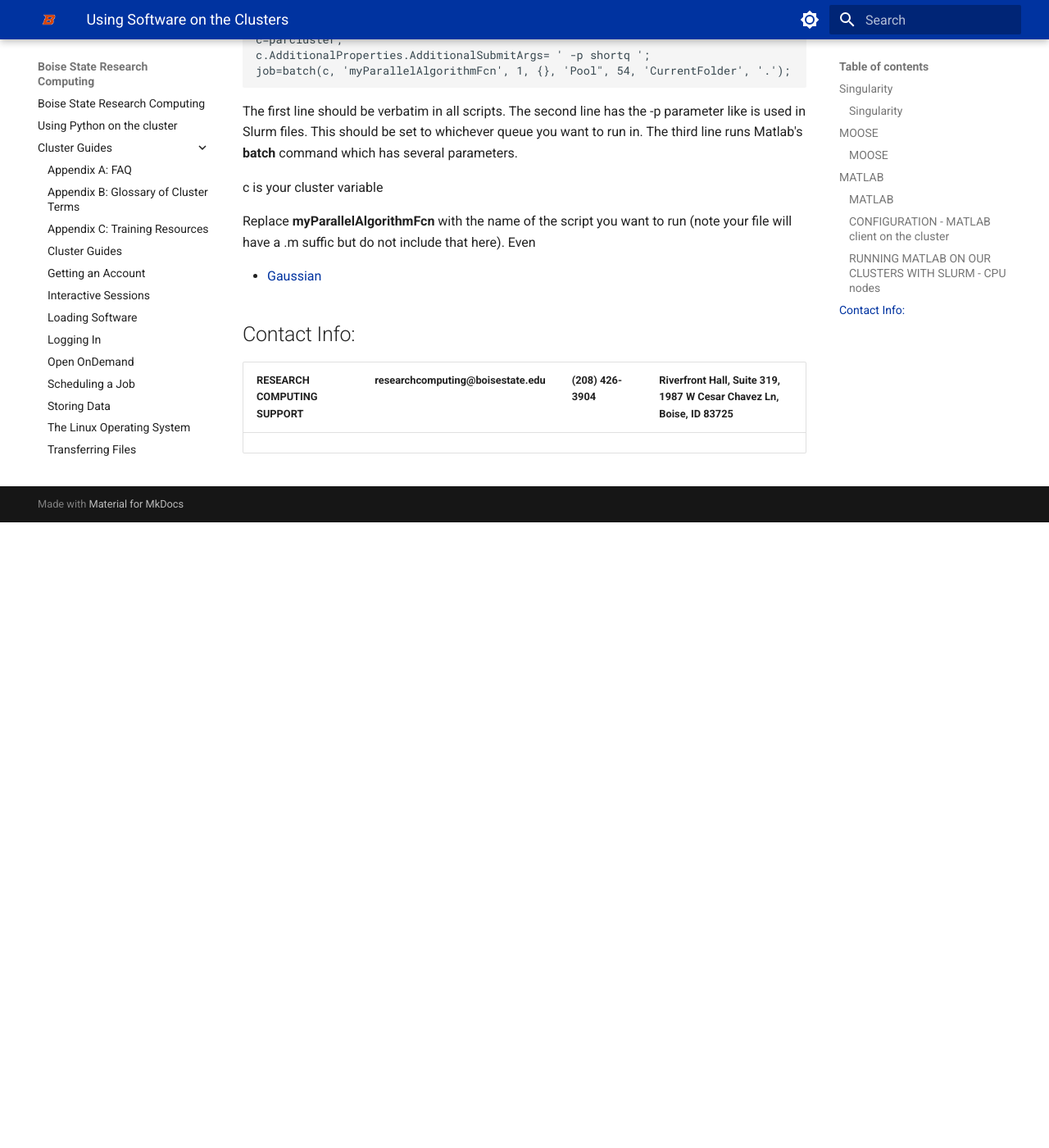
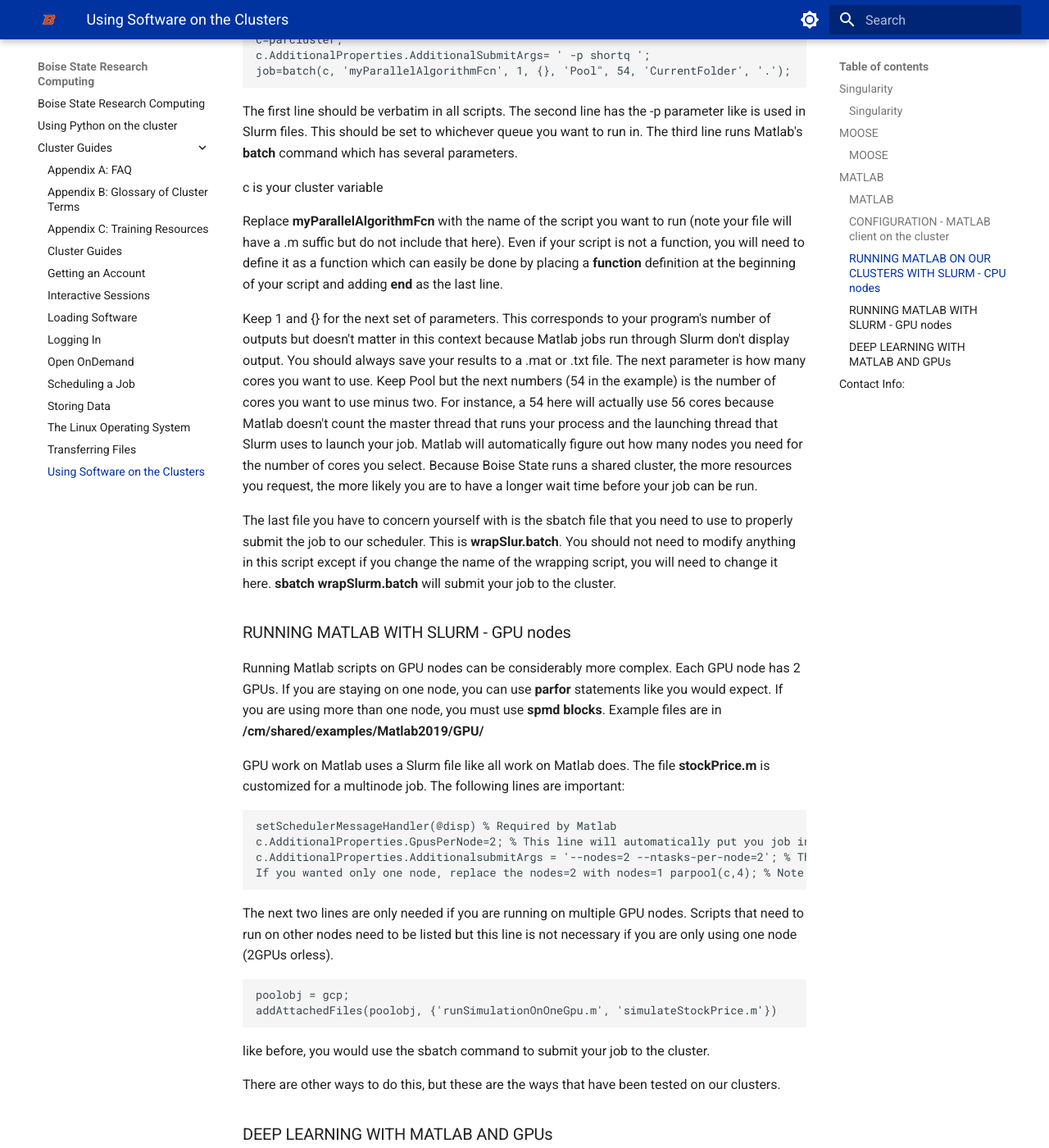
Before and after one commit to bsurc/docs, an MkDocs documentation site: the page built from docs/Cluster Guides/Using_Software_on_the_Clusters.md, in a window 1280 px wide and 1400 px high, scrolled down 2148 px. Shown: the whole window at 82% size. Built offline with MkDocs 1.6.1 and Material for MkDocs 9.7.7, drawn with Linux system fonts in a browser that asks for light colours; before the commit the page ends 2785 px from its top, so only the background shows below that; some of the changed text lies outside the part shown.

Commit message:
Added MATLAB Documentation

````diff
--- a/docs/Cluster Guides/Using_Software_on_the_Clusters.md
+++ b/docs/Cluster Guides/Using_Software_on_the_Clusters.md
@@ -67,7 +67,61 @@ The first line should be verbatim in all scripts. The second line has the -p par
 
 c is your cluster variable
 
-Replace **myParallelAlgorithmFcn** with the name of the script you want to run (note your file will have a .m suffic but do not include that here). Even
+Replace **myParallelAlgorithmFcn** with the name of the script you want to run (note your file will have a .m suffic but do not include that here). Even if your script is not a function, you will need to define it as a function which can easily be done by placing a **function** definition at the beginning of your script and adding **end** as the last line.
+
+Keep 1 and {} for the next set of parameters. This corresponds to your program's number of outputs but doesn't matter in this context because Matlab jobs run through Slurm don't display output. You should always save your results to a .mat or .txt file. The next parameter is how many cores you want to use. Keep Pool but the next numbers (54 in the example) is the number of cores you want to use minus two. For instance, a 54 here will actually use 56 cores because Matlab doesn't count the master thread that runs your process and the launching thread that Slurm uses to launch your job. Matlab will automatically figure out how many nodes you need for the number of cores you select. Because Boise State runs a shared cluster, the more resources you request, the more likely you are to have a longer wait time before your job can be run.
+
+The last file you have to concern yourself with is the sbatch file that you need to use to properly submit the job to our scheduler. This is **wrapSlur.batch**. You should not need to modify anything in this script except if you change the name of the wrapping script, you will need to change it here. **sbatch wrapSlurm.batch** will submit your job to the cluster.
+
+### RUNNING MATLAB WITH SLURM - GPU nodes
+Running Matlab scripts on GPU nodes can be considerably more complex. Each GPU node has 2 GPUs. If you are staying on one node, you can use **parfor** statements like you would expect. If you are using more than one node, you must use **spmd blocks**. Example files are in **/cm/shared/examples/Matlab2019/GPU/**
+
+GPU work on Matlab uses a Slurm file like all work on Matlab does. The file **stockPrice.m** is customized for a multinode job. The following lines are important:
+
+```bash
+setSchedulerMessageHandler(@disp) % Required by Matlab
+c.AdditionalProperties.GpusPerNode=2; % This line will automatically put you job in gpuq
+c.AdditionalProperties.AdditionalsubmitArgs = '--nodes=2 --ntasks-per-node=2'; % This is typically for multinode work only.
+If you wanted only one node, replace the nodes=2 with nodes=1 parpool(c,4); % Note the 4 refers to GPUs, not CPU cores. For one node, you could put 2 or 1 here if that is all you need.
+```
+
+The next two lines are only needed if you are running on multiple GPU nodes. Scripts that need to run on other nodes need to be listed but this line is not necessary if you are only using one node (2GPUs orless).
+
+```bash
+poolobj = gcp;
+addAttachedFiles(poolobj, {'runSimulationOnOneGpu.m', 'simulateStockPrice.m'})
+```
+
+like before, you would use the sbatch command to submit your job to the cluster.
+
+There are other ways to do this, but these are the ways that have been tested on our clusters.
+
+### DEEP LEARNING WITH MATLAB AND GPUs
+Note: Matlab's **gpuArray** is bounded by the memory in 1 GPU (12 Gigabytes).
+
+if you are running deep learning training with Matlab, you typically define training options with a line like the following:
+
+```bash
+options = trainingOptions('sgdm', ...
+  'LearnRateSchedule', 'piecewise', ...
+  'LearnRateDropFactor', 0.2, ...
+  'LearnRateDropPeriod', 5, ...
+  'MaxEpochs' , 20, ...
+  'MiniBatchSize', 64, ...
+  'ExecutionEnvironment', 'gpu', ...
+  'Plots', 'training-progress')
+```
+
+The ExecutionEnvironment line is particularly important here. Matlab only supports using all the GPUs on one node or even one GPU only for certain solvers (e.g. sgdm). ExecutionEnvironment can be set to multi-gpu but your mileage will vary depending on the capabilities of Matlab with certain solvers.
+
+Matlab has many capabilities, some helpful links are listed below and you can always email Research Computing at:
+researchcomputing@boisestate.edu
+- [Parallel Computing Coding Examples](http://www.mathworks.com/products/parallel-computing/code-examples.html)
+- [Parallel Computing Documentation](http://www.mathworks.com/help/distcomp/index.html)
+- [Parallel Computing Overview](http://www.mathworks.com/products/parallel-computing/index.html)
+- [Parallel Computing Tutorials](http://www.mathworks.com/products/parallel-computing/tutorials.html)
+- [Parallel Computing Videos](http://www.mathworks.com/products/parallel-computing/videos.html)
+- [Parallel Computing Webinars](http://www.mathworks.com/products/parallel-computing/webinars.html)
 
 - [Gaussian](https://www.boisestate.edu/rcs/cluster-guides/using-software-on-the-clusters/gaussian/)
 
````
